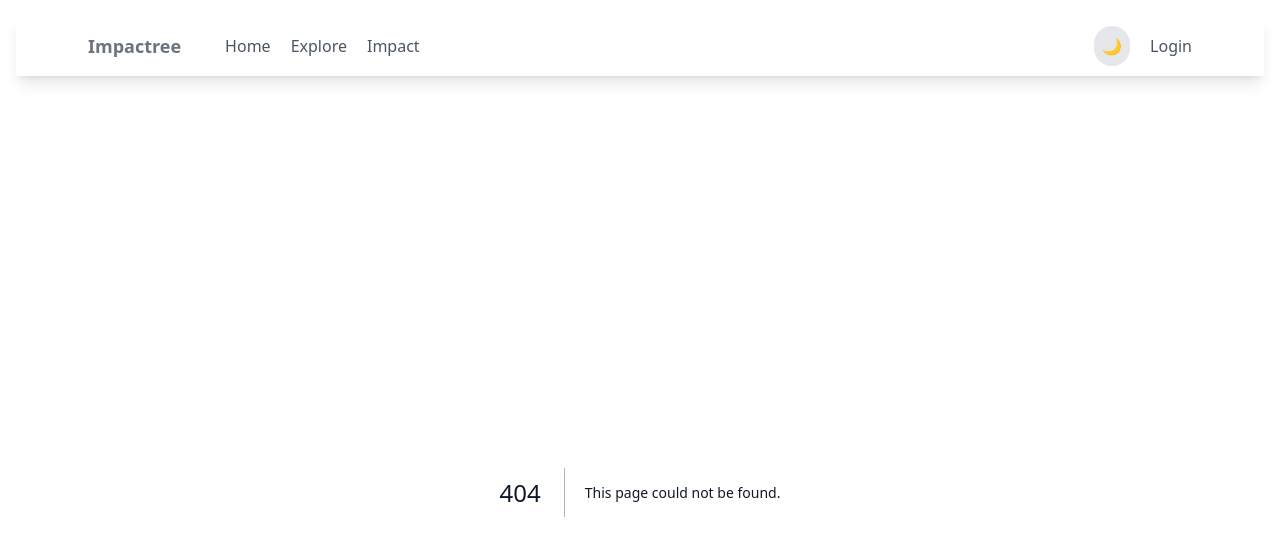
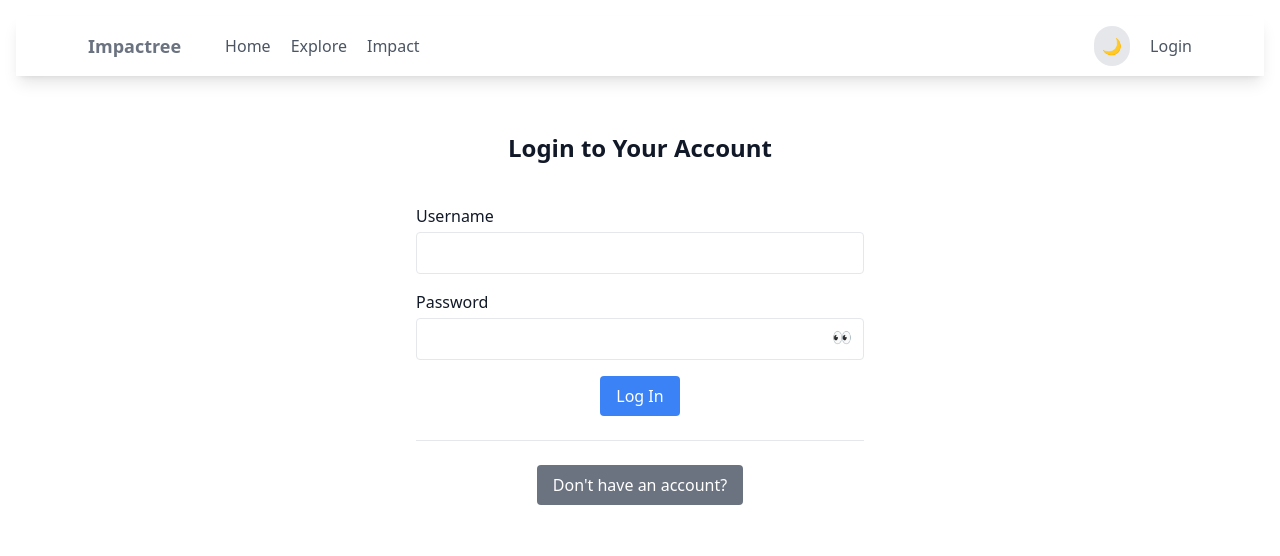
Before and after one commit to MichaelGalo/Impactree, a Next.js app: page /login in a window 1280 px wide. Before the commit this address had no page. Shown: the top 556 px of the page. Built offline with nearby package versions, Linux system fonts and the light colour scheme; no server answers.

Commit message:
LoginForm and page functioning

```diff
--- /dev/null
+++ b/src/app/login/page.tsx
@@ -0,0 +1,14 @@
+import LoginForm from "@/components/LoginForm"
+
+
+
+const LoginPage = () => {
+    return (
+        <div className="container mx-auto mt-10 max-w-md">
+            <h1 className="text-2xl font-bold mb-5 text-center">Login to Your Account</h1>
+            <LoginForm/>
+        </div>
+    )
+}
+
+export default LoginPage
--- /dev/null
+++ b/src/components/LoginForm.tsx
@@ -0,0 +1,95 @@
+"use client"
+
+import { login } from '@/services/auth'
+import { LoginCredentials } from '@/types/auth.types'
+import { useRouter } from 'next/navigation'
+import { useState } from "react"
+
+const LoginForm = () => {
+    const [username, setUsername] = useState("")
+    const [password, setPassword] = useState("")
+    const [showPassword, setShowPassword] = useState(false);
+    const router = useRouter()
+
+    const togglePasswordVisibility = () => {
+        setShowPassword(!showPassword);
+    };
+
+    const submit = async (e: React.FormEvent<HTMLFormElement>) => {
+        e.preventDefault()
+
+        const loginRequest: LoginCredentials = {
+            username: username,
+            password: password
+        }
+
+        try {
+            await login(loginRequest)
+            // if login is successful, then route
+            if (localStorage.getItem("token")) {
+                router.push('/')
+            } else {
+                window.alert("Please use valid username & password")
+            }
+        } catch (error) {
+            console.error('login failed:', error)
+        }
+
+    }
+
+    return (
+        <div className="container mx-auto mt-10 max-w-md">
+            <form onSubmit={submit} className="space-y-4">
+                <div>
+                    <label htmlFor="username" className="block mb-1">Username</label>
+                    <input
+                        type="text"
+                        id="username"
+                        name="username"
+                        value={username}
+                        onChange={(e) => setUsername(e.target.value)}
+                        className="w-full border rounded p-2 dark:text-gray-800"
+                    />
+                </div>
+                <div>
+                    <div className="relative">
+                    <label htmlFor="password" className="block mb-1">Password</label>
+                    <input
+                        type={showPassword ? "text" : "password"}
+                        id="password"
+                        name="password"
+                        value={password}
+                        onChange={(e) => setPassword(e.target.value)}
+                        className="w-full border rounded p-2 pr-10 dark:text-gray-800"
+                    />
+                    <button
+                        type="button"
+                        onClick={togglePasswordVisibility}
+                        className="absolute inset-y-0 right-0 top-6 pr-3 flex items-center text-gray-600 hover:text-gray-800"
+                    >
+                        {showPassword ? "🫣" : "👀"}
+                    </button>
+                </div>
+                </div>
+                <div className="text-center">
+                    <button type="submit" className="bg-blue-500 text-white px-4 py-2 rounded">
+                        Log In
+                    </button>
+                </div>
+            </form>
+            <br />
+            <hr />
+            <br />
+            <div className="flex justify-center mx-auto max-w-md">
+                <button
+                className="bg-gray-500 text-white px-4 py-2 rounded"
+                onClick={()=>{router.push("/register")}}
+                >
+                    Don't have an account?
+                </button>
+            </div>
+        </div>
+    )
+}
+
+export default LoginForm
```
